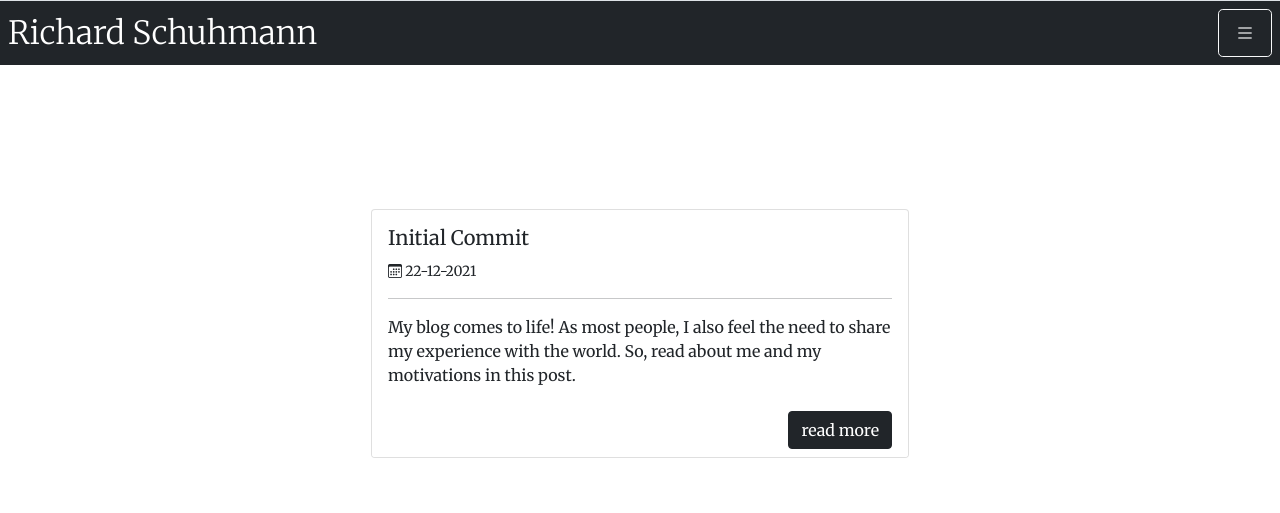
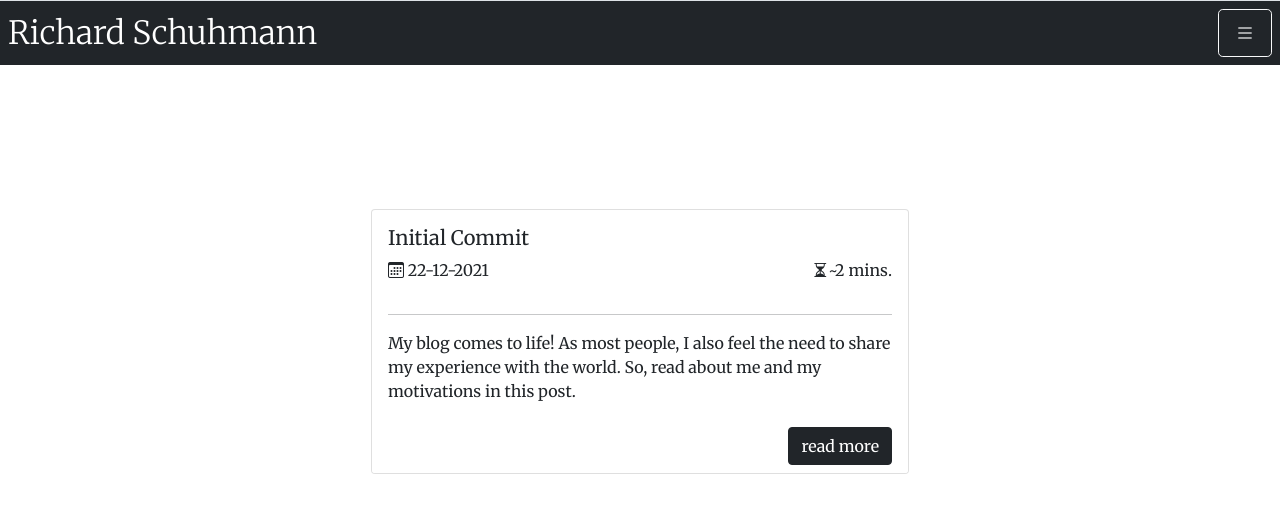
Before and after one commit to rischuhm/rischuhm.github.io, a Jekyll site: the page built from index.html, in a window 1280 px wide and 900 px high, scrolled down 787 px. Shown: the top 513 px of the window. Built offline with Jekyll 4.4.1, drawn with Linux system fonts in a browser that asks for light colours; nearby versions of some CDN libraries.

Commit message:
fixed layout errors

```diff
--- a/index.html
+++ b/index.html
@@ -27,7 +27,11 @@ tags: "blog, programming, portfolio, richard, schuhmann, devops, python, webdev,
                 <div class="card h-100">
                     <div class="card-body">
                         <h5 class="card-title">{{post.title}}</h5>
-                        <small><i class="bi bi-calendar3"></i> {{post.date | date: "%d-%m-%Y"}}</small>
+                        <div class="d-flex justify-content-between">
+                            <p><i class="bi bi-calendar3"></i> {{post.date | date: "%d-%m-%Y"}}</p>
+                          <p><i class="bi bi-hourglass-split"></i>~{{ post.content | number_of_words | divided_by: 240  }} mins.</p>
+                        </div>
+
                         <hr>
                         <p class="card-text">{{post.description}}</p>
                     </div>
--- a/portfolio.html
+++ b/portfolio.html
@@ -20,7 +20,8 @@ layout: page
   <h1 class="display-5 text-center mb-3">Vitae</h1>
 
   <div class="row d-flex justify-content-center">
-  <div class="card col-md-6">
+    <div class="col-md-6">
+      <div class="card">
         <div class="card-body">
           <h5 class="card-title mb-0">Richard Schuhmann</h5>
           <p class="card-text m-0 ">* 16-07-1994 in Potsdam</p>
@@ -33,6 +34,7 @@ layout: page
           <p class="card-text"><b>2016-2018 | Berlin<br>Freie Universität</b> <br>Educational Studies</p>
           <p class="card-text"><b>2014-2016 | Haifa, Israel <br> DRK/Beit Rutenberg </b><br>Volunteering Service</p>
           <p class="card-text"><b>2014 | Potsdam <br> P.-J.-Lenné Gesamtschule</b> <br>Abitur</p>
+        </div>
       </div>
     </div>
   </div>
```
Also changed, not shown: blog/index.html (+6 -3 lines). Lines whose indentation alone changed are shown as unchanged.
